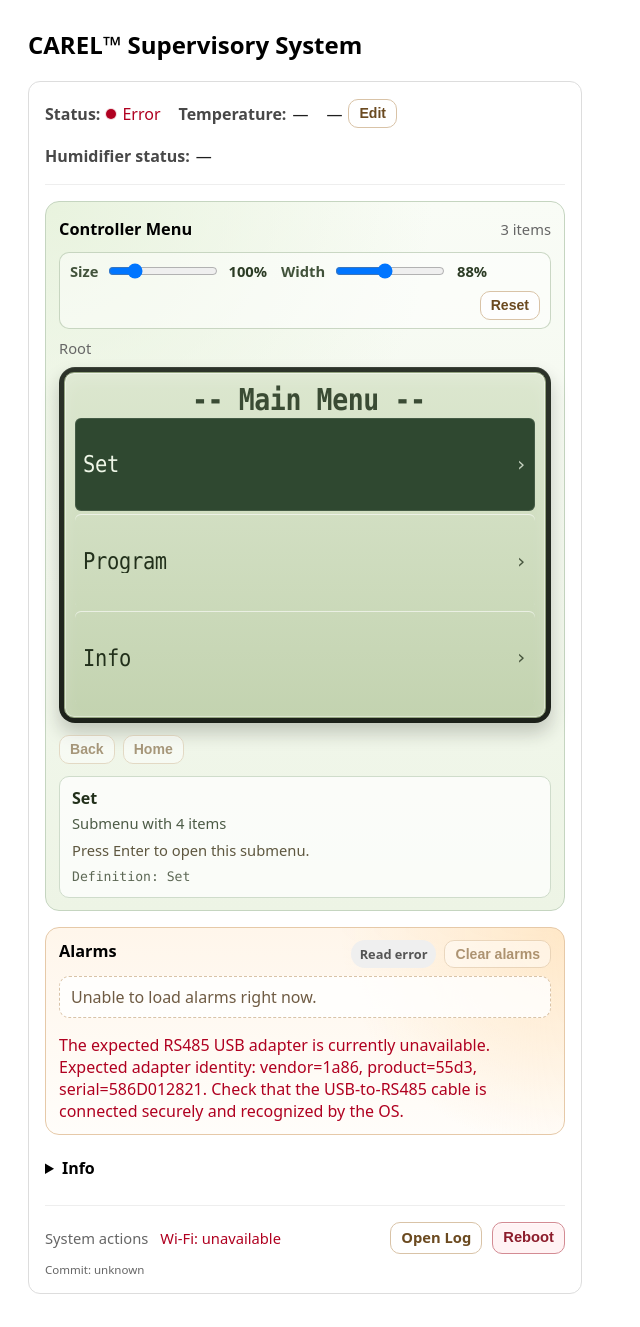
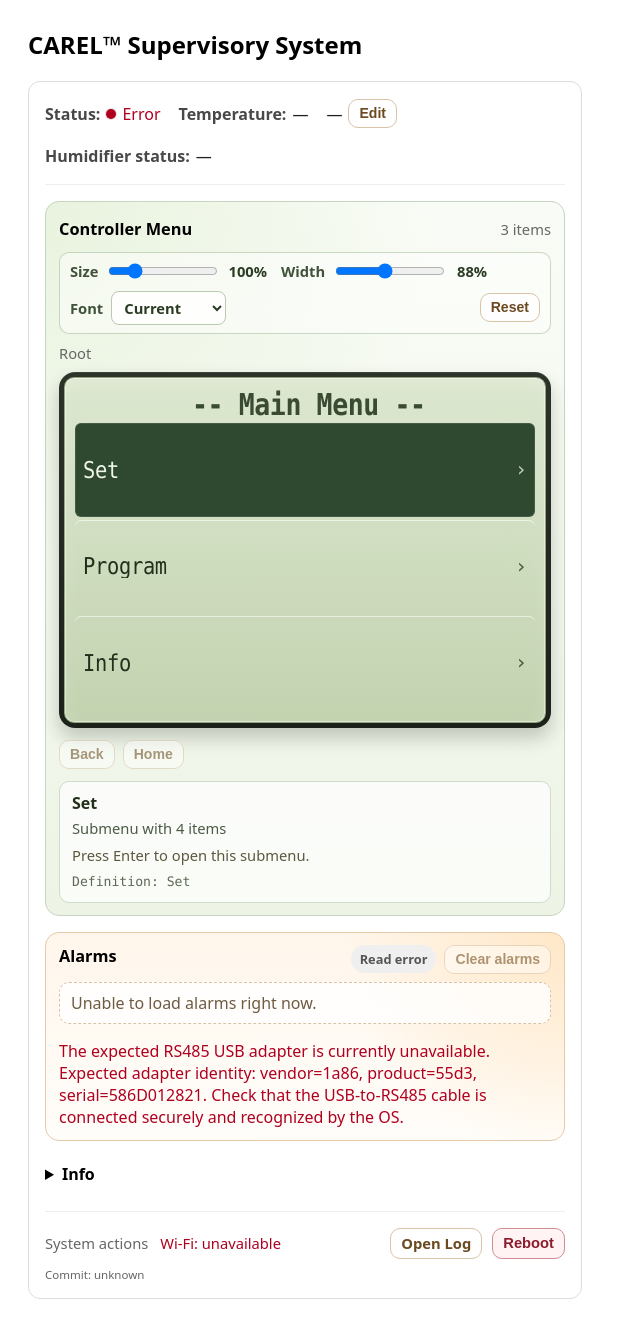
Before and after one commit to ShaharBe/carel-supervisor-device, a Flask app: page / in a window 1280 px wide. Shown: the whole page, without its empty margins (0-640 px from the left). Before the commit the page ends 1294 px from the top, so only its background shows below. Run offline with Flask 3, Linux system fonts and the light colour scheme; data that the repository does not hold is empty; some libraries are stand-ins or nearby versions.

Commit message:
Add menu font selector and Bubbledot font
Introduce a selectable menu font option and include Bubbledot font assets. Adds @font-face and new CSS var --menu-font-family, updates menu styles to use the var and styles the font selector. JavaScript: introduce menuFontFamilies, persist fontFamily in menu display settings, sanitize saved values, sync/apply the selected font, and handle change events. Tests and harness updated to cover default/current vs bubbledot selection, persistence, reset behavior, and unknown saved values. Font files (woff2/ttf) were added to app/static/fonts/bubbledot.

```diff
--- a/app/static/app.css
+++ b/app/static/app.css
@@ -1,3 +1,13 @@
+    @font-face {
+      font-family: "Bubbledot";
+      src:
+        url("fonts/bubbledot/Bubbledot-Medium.woff2") format("woff2"),
+        url("fonts/bubbledot/Bubbledot-Medium.ttf") format("truetype");
+      font-weight: 500;
+      font-style: normal;
+      font-display: swap;
+    }
+
     /* Base / Desktop styles */
     body { font-family: system-ui, -apple-system, Segoe UI, Roboto, Arial, sans-serif; margin: 28px; }
     .card { border: 1px solid #ddd; border-radius: 12px; padding: 16px; max-width: 520px; }
@@ -190,6 +200,7 @@
     .alarm-hint { margin-top: 8px; min-height: 1.2em; }
     .menu-widget {
       --menu-font-size: 1.45rem;
+      --menu-font-family: Consolas, "Courier New", monospace;
       --menu-text-scale-x: 0.88;
       --menu-letter-spacing: -0.015em;
       margin: 16px 0;
@@ -243,6 +254,15 @@
     .menu-display-control input[type="range"] {
       width: 110px;
       padding: 0;
+    }
+    .menu-display-control select {
+      width: auto;
+      padding: 5px 8px;
+      border: 1px solid #b9c9b2;
+      border-radius: 8px;
+      background: rgba(255, 255, 255, 0.88);
+      color: #2b3b24;
+      font: inherit;
     }
     .menu-display-value {
       min-width: 3.8ch;
@@ -302,7 +322,7 @@
         linear-gradient(180deg, #dce7cf 0%, #c3d3b0 100%);
       display: grid;
       gap: 3px;
-      font-family: Consolas, "Courier New", monospace;
+      font-family: var(--menu-font-family);
       font-size: var(--menu-font-size);
       line-height: 1.05;
       color: #22301b;
--- a/app/static/menu-widget.js
+++ b/app/static/menu-widget.js
@@ -45,9 +45,14 @@ window.CarelMenuWidget = (() => {
     busy: false
   };
   const menuDisplayStorageKey = 'carel-menu-display-settings';
+  const menuFontFamilies = {
+    current: 'Consolas, "Courier New", monospace',
+    bubbledot: '"Bubbledot", Consolas, "Courier New", monospace'
+  };
   const defaultMenuDisplaySettings = {
     sizePercent: 100,
-    widthPercent: 88
+    widthPercent: 88,
+    fontFamily: 'current'
   };
   let menuDisplaySettings = { ...defaultMenuDisplaySettings };
   const menuLocationStorageKey = 'carel-menu-location';
@@ -63,9 +68,13 @@ window.CarelMenuWidget = (() => {
   }
 
   function sanitizeMenuDisplaySettings(rawSettings) {
+    const fontFamily = String(rawSettings?.fontFamily || defaultMenuDisplaySettings.fontFamily);
     return {
       sizePercent: clampNumber(rawSettings?.sizePercent, 80, 180, defaultMenuDisplaySettings.sizePercent),
-      widthPercent: clampNumber(rawSettings?.widthPercent, 70, 110, defaultMenuDisplaySettings.widthPercent)
+      widthPercent: clampNumber(rawSettings?.widthPercent, 70, 110, defaultMenuDisplaySettings.widthPercent),
+      fontFamily: Object.prototype.hasOwnProperty.call(menuFontFamilies, fontFamily)
+        ? fontFamily
+        : defaultMenuDisplaySettings.fontFamily
     };
   }
 
@@ -100,6 +109,7 @@ window.CarelMenuWidget = (() => {
   function syncMenuDisplayControls() {
     document.getElementById('menuFontSizeRange').value = String(menuDisplaySettings.sizePercent);
     document.getElementById('menuFontWidthRange').value = String(menuDisplaySettings.widthPercent);
+    document.getElementById('menuFontFamilySelect').value = menuDisplaySettings.fontFamily;
     document.getElementById('menuFontSizeValue').textContent = menuDisplaySettings.sizePercent + '%';
     document.getElementById('menuFontWidthValue').textContent = menuDisplaySettings.widthPercent + '%';
   }
@@ -111,6 +121,7 @@ window.CarelMenuWidget = (() => {
     const textScale = (menuDisplaySettings.widthPercent / 100).toFixed(3);
 
     screen.style.setProperty('--menu-font-size', fontSizeRem + 'rem');
+    screen.style.setProperty('--menu-font-family', menuFontFamilies[menuDisplaySettings.fontFamily]);
     screen.style.setProperty('--menu-text-scale-x', textScale);
     screen.style.setProperty('--menu-letter-spacing', letterSpacing + 'em');
     syncMenuDisplayControls();
@@ -1700,6 +1711,9 @@ window.CarelMenuWidget = (() => {
     });
     document.getElementById('menuFontWidthRange').addEventListener('input', (event) => {
       updateMenuDisplaySetting({ widthPercent: Number(event.target.value) });
+    });
+    document.getElementById('menuFontFamilySelect').addEventListener('change', (event) => {
+      updateMenuDisplaySetting({ fontFamily: event.target.value });
     });
     document.getElementById('resetMenuDisplayBtn').addEventListener('click', resetMenuDisplaySettings);
     document.getElementById('saveMenuEditBtn').addEventListener('click', saveMenuEdit);
--- a/app/templates/index.html
+++ b/app/templates/index.html
@@ -45,6 +45,13 @@
           <span>Width</span>
           <input id="menuFontWidthRange" type="range" min="70" max="110" step="2" value="88" />
           <span id="menuFontWidthValue" class="menu-display-value">88%</span>
+        </label>
+        <label class="menu-display-control" for="menuFontFamilySelect">
+          <span>Font</span>
+          <select id="menuFontFamilySelect">
+            <option value="current">Current</option>
+            <option value="bubbledot">Bubbledot</option>
+          </select>
         </label>
         <button id="resetMenuDisplayBtn" class="small-btn menu-display-reset" type="button">Reset</button>
       </div>
```
Also changed, not shown: tests/menu_widget_harness.js (+7 -1 lines), tests/menu_widget_refresh.test.js (+89 -0 lines), app/static/fonts/bubbledot/Bubbledot-Medium.ttf (added), app/static/fonts/bubbledot/Bubbledot-Medium.woff2 (added).
